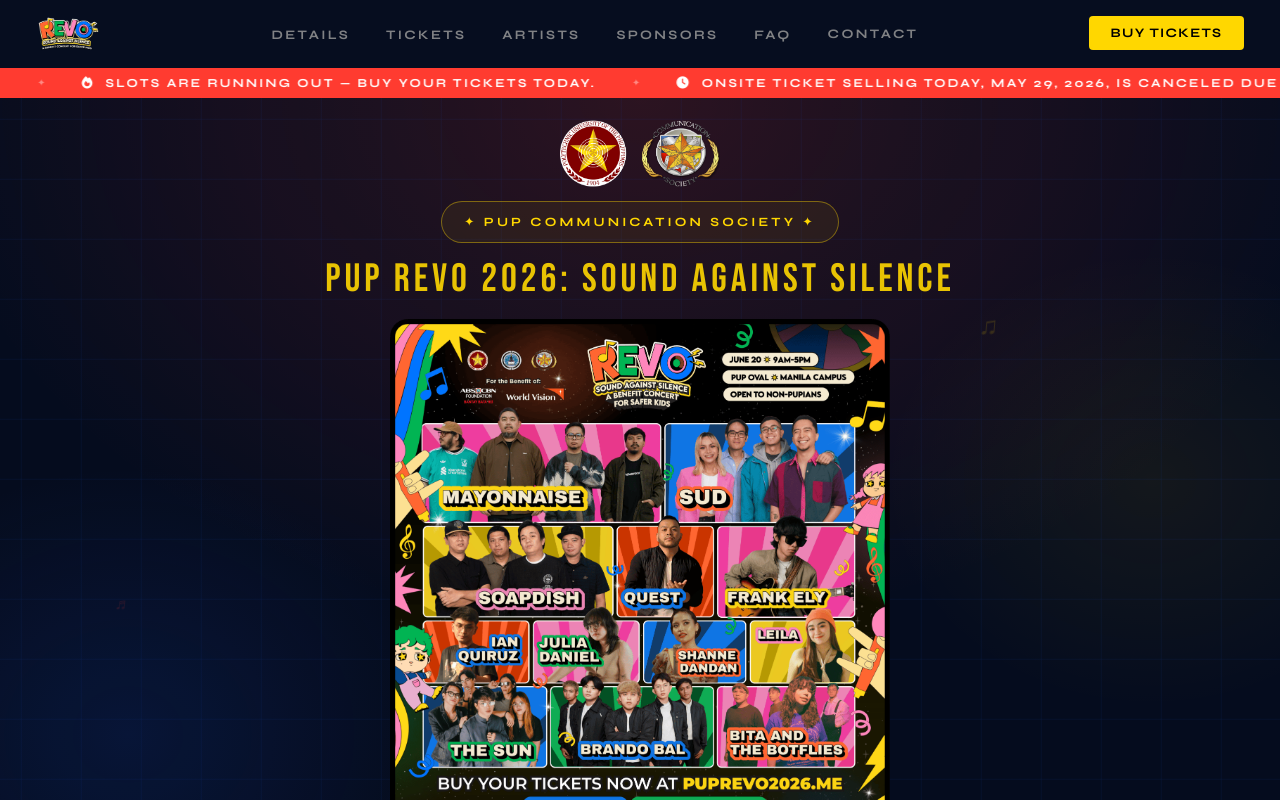
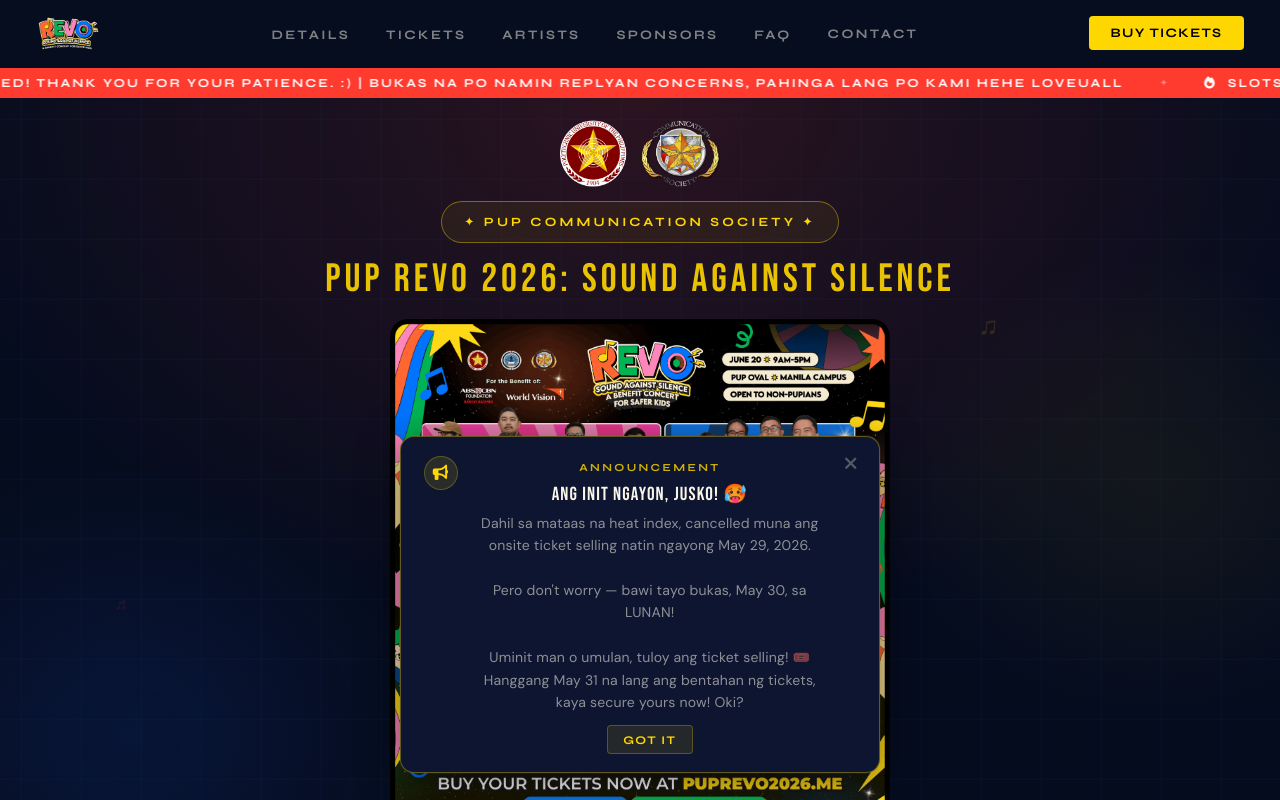
Before and after one commit to johnelsisura/puprevo2026, a React (Vite) app: page / in a window 1280 px wide. Shown: the top 800 px of the page. Built offline with nearby package versions, Linux system fonts and the light colour scheme; no server answers; the database is empty.

Commit message:
Implement announcement toast for event notifications
Added a toast announcement feature to notify users about event changes and ticket selling updates.

```diff
--- a/src/pages/Landing.jsx
+++ b/src/pages/Landing.jsx
@@ -148,6 +148,7 @@ export default function Landing() {
   const [showScrollTop, setShowScrollTop] = useState(false)
   const [calOpen, setCalOpen] = useState(false)
   const [navHeight, setNavHeight] = useState(56)
+  const [toastVisible, setToastVisible] = useState(true)
   const navRef = useRef(null)
   const revealRefs = useRef([])
 
@@ -1031,6 +1032,67 @@ export default function Landing() {
           .countdown { gap: 0.75rem; }
           .countdown-num { min-width: 60px; padding: 0.3rem 0.6rem; }
         }
+
+        /* ---- ANNOUNCEMENT TOAST ---- */
+        .toast-announcement {
+          position: fixed; bottom: 1.5rem; left: 50%; transform: translateX(-50%);
+          z-index: 950; width: calc(100% - 2rem); max-width: 480px;
+          background: #0D1530;
+          border: 1px solid rgba(255,215,0,0.35);
+          border-radius: 14px;
+          padding: 1rem 1.1rem 1rem 1.25rem;
+          display: flex; align-items: flex-start; gap: 0.9rem;
+          box-shadow: 0 8px 40px rgba(0,0,0,0.55), 0 0 0 1px rgba(255,215,0,0.08);
+          animation: toastSlideUp 0.45s cubic-bezier(0.22,1,0.36,1) both;
+        }
+        .toast-announcement.toast-hide {
+          animation: toastSlideDown 0.35s cubic-bezier(0.55,0,1,0.45) both;
+        }
+        @keyframes toastSlideUp {
+          from { opacity: 0; transform: translateX(-50%) translateY(24px); }
+          to   { opacity: 1; transform: translateX(-50%) translateY(0); }
+        }
+        @keyframes toastSlideDown {
+          from { opacity: 1; transform: translateX(-50%) translateY(0); }
+          to   { opacity: 0; transform: translateX(-50%) translateY(24px); }
+        }
+        .toast-icon {
+          flex-shrink: 0; width: 34px; height: 34px; border-radius: 50%;
+          background: rgba(255,215,0,0.12); border: 1px solid rgba(255,215,0,0.25);
+          display: flex; align-items: center; justify-content: center;
+          color: var(--gold); font-size: 0.85rem; margin-top: 0.05rem;
+        }
+        .toast-body { flex: 1; min-width: 0; }
+        .toast-label {
+          font-family: 'Syne', sans-serif; font-size: 0.6rem; font-weight: 700;
+          letter-spacing: 0.22em; text-transform: uppercase;
+          color: var(--gold); opacity: 0.8; margin-bottom: 0.2rem;
+        }
+        .toast-title {
+          font-family: 'Bebas Neue', sans-serif; font-size: 1.05rem;
+          letter-spacing: 0.06em; color: var(--cream);
+          margin-bottom: 0.25rem; line-height: 1.2;
+        }
+        .toast-msg {
+          font-family: 'DM Sans', sans-serif; font-size: 0.78rem;
+          color: rgba(250,245,233,0.55); line-height: 1.6;
+        }
+        .toast-close {
+          flex-shrink: 0; background: none; border: none; cursor: pointer;
+          color: rgba(250,245,233,0.3); font-size: 1rem; line-height: 1;
+          padding: 0.1rem; transition: color 0.15s; margin-top: -0.1rem;
+        }
+        .toast-close:hover { color: rgba(250,245,233,0.7); }
+        .toast-dismiss {
+          margin-top: 0.65rem;
+          font-family: 'Syne', sans-serif; font-size: 0.65rem; font-weight: 700;
+          letter-spacing: 0.12em; text-transform: uppercase;
+          background: rgba(255,215,0,0.1); color: var(--gold);
+          border: 1px solid rgba(255,215,0,0.25);
+          padding: 0.35rem 0.85rem; border-radius: 4px; cursor: pointer;
+          transition: background 0.15s;
+        }
+        .toast-dismiss:hover { background: rgba(255,215,0,0.18); }
       `}</style>
 
       <div className="page" style={{ paddingTop: (navHeight + 30) + 'px' }}>
@@ -1070,11 +1132,11 @@ export default function Landing() {
           <div className="ticker-track">
             {[...Array(2)].map((_, i) => (
               <span key={i} style={{ display: 'inline-flex', alignItems: 'center' }}>
-                <span className="ticker-item"><i className="fa-solid fa-ticket" /> Limited tickets available — Buy now until May 31 only. Bili na kayo oki? </span>
+                <span className="ticker-item"><i className="fa-solid fa-ticket" /> Limited tickets available — Buy now until May 31 only. Sorry for the technical errors. Huhu... It is now resolved! Thank you for your patience. :) | Bukas na po namin replyan concerns, pahinga lang po kami hehe loveuall </span>
                 <span className="ticker-sep">✦</span>
-                <span className="ticker-item"><i className="fa-solid fa-fire" /> Slots are running out — Buy your tickets today. </span>
+                <span className="ticker-item"><i className="fa-solid fa-fire" /> Slots are running out — Buy your tickets today. GCash Payment is working totally fine. Hehe. XD. </span>
                 <span className="ticker-sep">✦</span>
-                <span className="ticker-item"><i className="fa-solid fa-clock" /> Onsite ticket selling today, May 29, 2026, is canceled due to the heat index. See you on May 30 at Lunan for onsite ticket selling! | Last Day of Ticket Selling: May 31 · Don't miss out.</span>
+                <span className="ticker-item"><i className="fa-solid fa-clock" /> Onsite ticket selling tomorrow, May 29, 2026, is canceled due to the heat index. See you on May 30 at Lunan for onsite ticket selling! | Last Day of Ticket Selling: May 31 · Don't miss out.</span>
                 <span className="ticker-sep">✦</span>
                 <span className="ticker-item"><i className="fa-solid fa-star" /> PUP REVO 2026 · June 20 · PUP Main Campus Oval</span>
                 <span className="ticker-sep">✦</span>
@@ -1678,6 +1740,32 @@ export default function Landing() {
             </div>
           </div>
         )}
+        {/* ANNOUNCEMENT TOAST */}
+        {toastVisible && (
+          <div className="toast-announcement">
+            <div className="toast-icon">
+              <i className="fa-solid fa-bullhorn" />
+            </div>
+            <div className="toast-body">
+              <div className="toast-label">Announcement</div>
+              <div className="toast-title">Ang init ngayon, jusko! 🥵</div>
+              <div className="toast-msg">
+                Dahil sa mataas na heat index, cancelled muna ang onsite ticket selling natin ngayong May 29, 2026.
+                <br /><br />
+                Pero don't worry — bawi tayo bukas, May 30, sa LUNAN!
+                <br /><br />
+                Uminit man o umulan, tuloy ang ticket selling! 🎟️ Hanggang May 31 na lang ang bentahan ng tickets, kaya secure yours now! Oki?
+              </div>
+              <button className="toast-dismiss" onClick={() => setToastVisible(false)}>
+                Got it
+              </button>
+            </div>
+            <button className="toast-close" onClick={() => setToastVisible(false)} aria-label="Close">
+              <i className="fa-solid fa-xmark" />
+            </button>
+          </div>
+        )}
+
         {shareOpen && (
           <div className="share-overlay" onClick={e => { if (e.target === e.currentTarget) setShareOpen(false) }}>
             <div className="share-modal">
```
